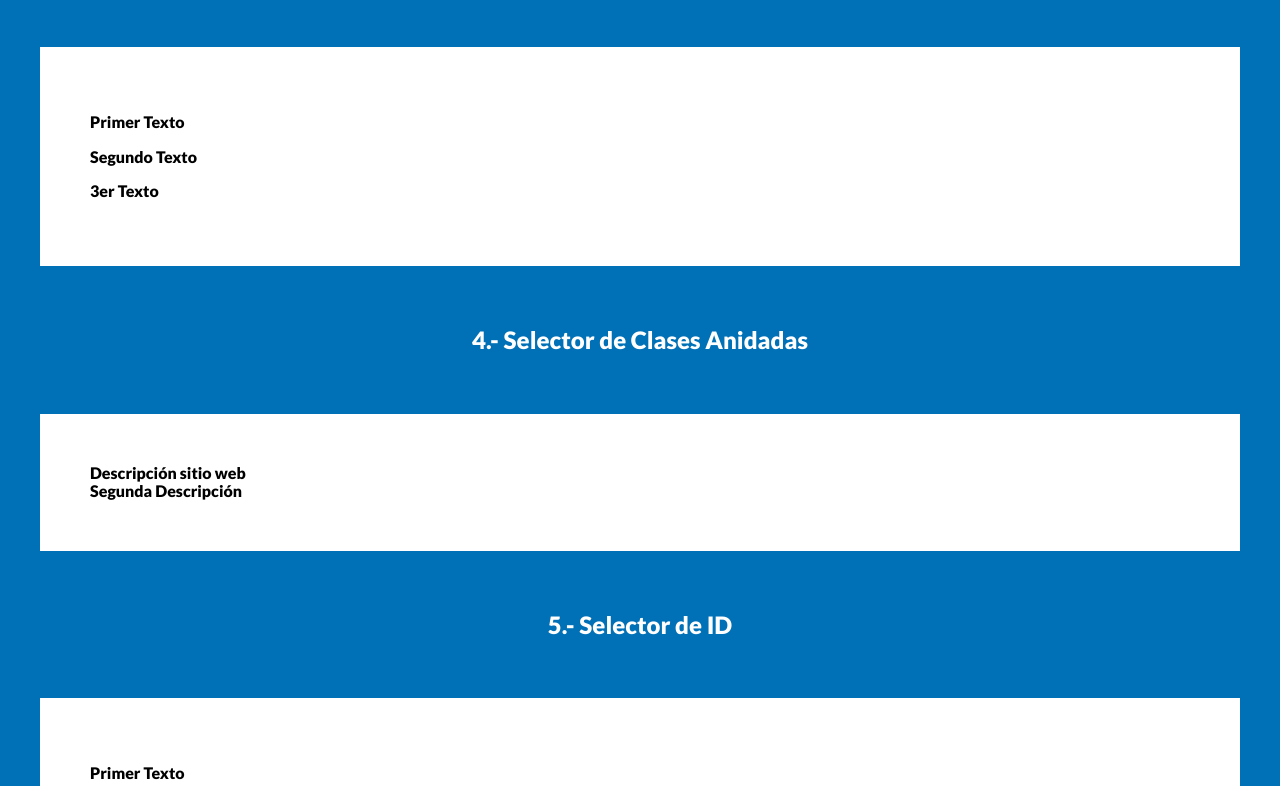
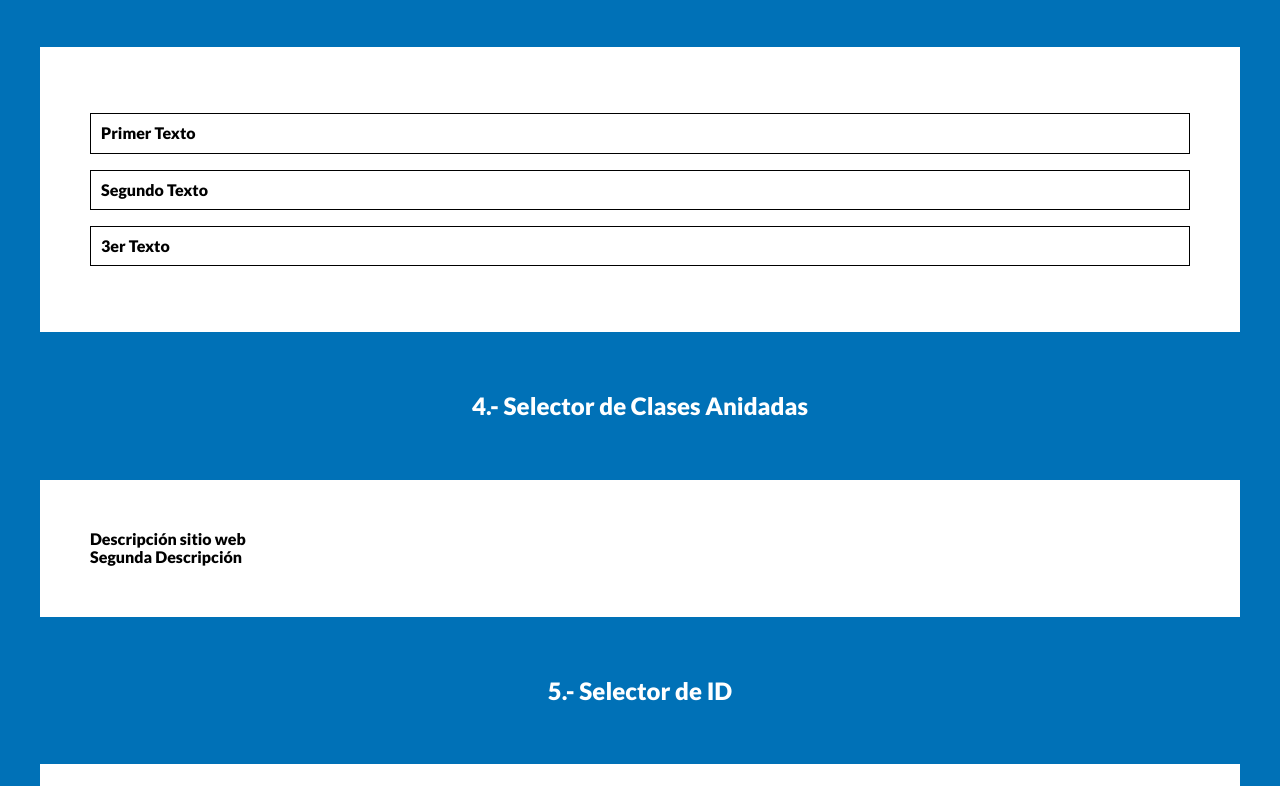
Before and after one commit to AngelMontesR/selectores-css, a plain HTML site: page index.html in a window 1280 px wide. Shown: the part 1094-1880 px from the top of the page. Drawn offline with Linux system fonts and the light colour scheme.

Commit message:
Modificación  2 Elementos

```diff
--- /dev/null
+++ b/css/07.css
@@ -0,0 +1,5 @@
+.texto,
+.oferta{
+    border: 1px solid #000000;
+    padding: 10px;
+}
--- a/index.html
+++ b/index.html
@@ -15,7 +15,8 @@
     <!-- <link rel="stylesheet" href="css/03.css"> -->
     <!-- <link rel="stylesheet" href="css/04.css"> -->
     <!-- <link rel="stylesheet" href="css/05.css"> -->
-    <link rel="stylesheet" href="css/06.css">
+    <!-- <link rel="stylesheet" href="css/06.css"> -->
+    <link rel="stylesheet" href="css/07.css">
 
 </head>
 <body>
```
